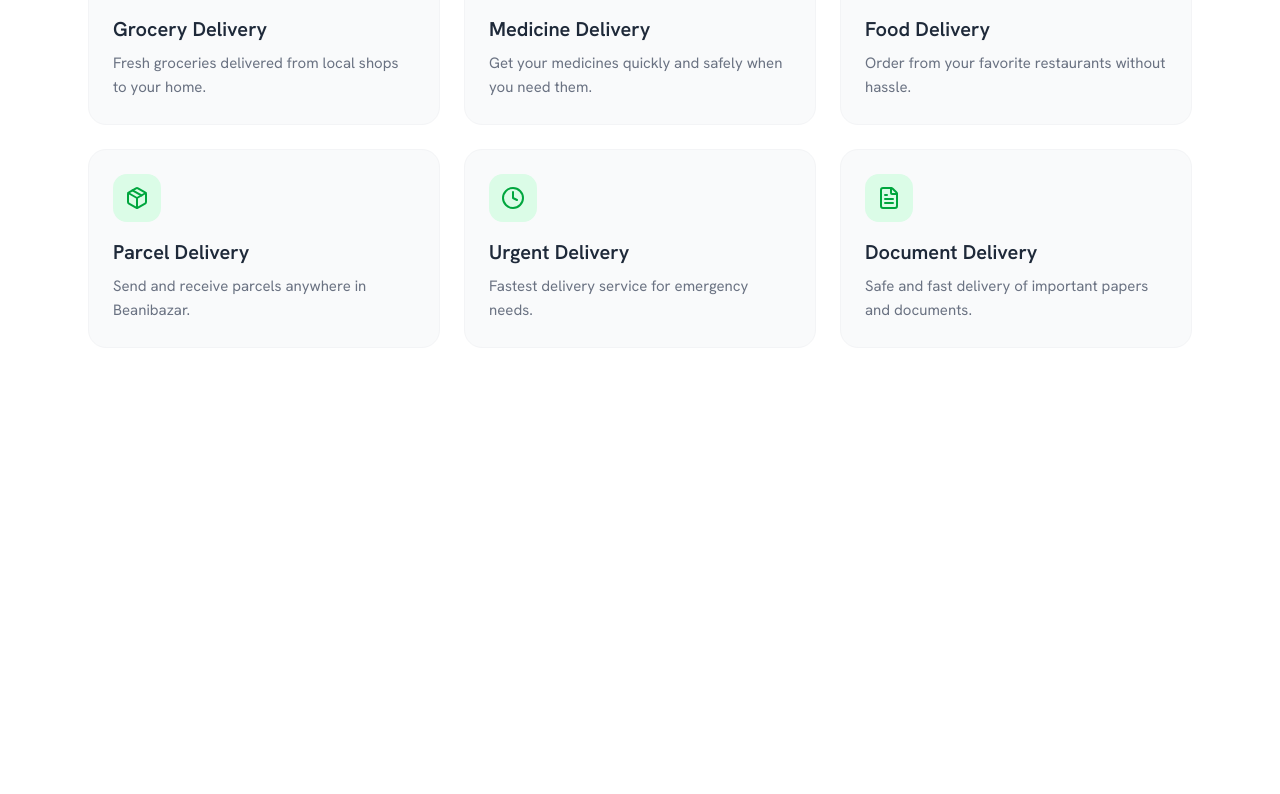
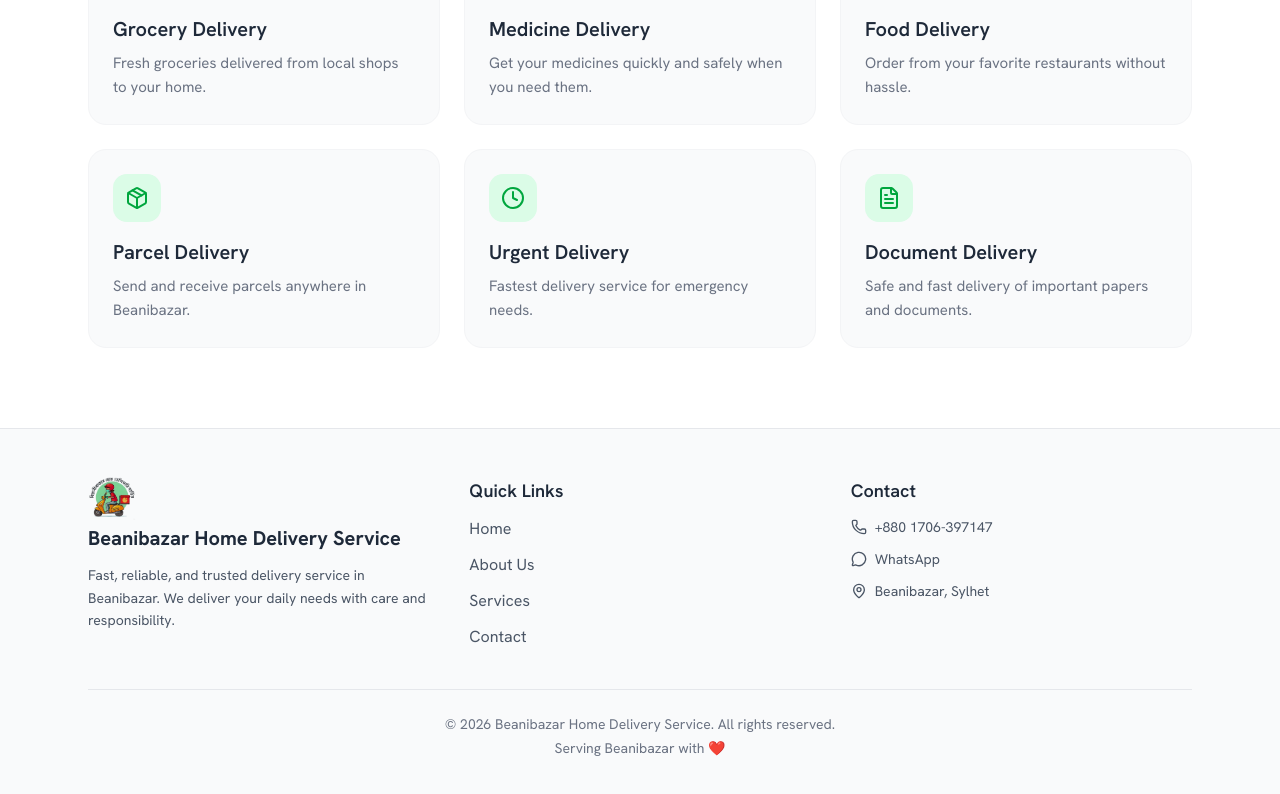
Before and after one commit to ubaidurxdev/Beanibazar-home-delivery-service, a Next.js app: page / in a window 1280 px wide. Shown: the part 1696-2490 px from the top of the page. Before the commit the page ends 2124 px from the top, so only its background shows below. Built offline with nearby package versions, Linux system fonts and the light colour scheme.

Commit message:
add footer section

```diff
--- a/app/page.tsx
+++ b/app/page.tsx
@@ -1,4 +1,5 @@
 import AboutUs from "@/components/layouts/AboutUs";
+import Footer from "@/components/layouts/Footer";
 import Hero from "@/components/layouts/Hero";
 import Navbar from "@/components/layouts/Navbar";
 import Services from "@/components/layouts/Services";
@@ -10,6 +11,7 @@ export default function Home() {
     <Hero/>
     <AboutUs/>
     <Services/>
+    <Footer/>
     </>
   );
 }
--- /dev/null
+++ b/components/layouts/Footer.tsx
@@ -0,0 +1,96 @@
+import { Phone, MessageCircle, MapPin } from "lucide-react";
+import Image from "next/image";
+import Link from "next/link";
+
+const Footer = () => {
+  return (
+    <footer className="bg-gray-50 border-t border-gray-200">
+      <div className="max-w-6xl mx-auto px-6 py-12">
+        <div className="grid md:grid-cols-3 gap-10">
+          {/* Brand */}
+          <div>
+            <Link href="#home" className="text-xl font-bold tracking-tight">
+              <Image src={"/logo.png"} width={48} height={48} alt="Logo" />
+            </Link>
+            <h2 className="text-xl font-bold text-gray-800 mb-3 mt-1">
+              Beanibazar Home Delivery Service
+            </h2>
+            <p className="text-gray-600 text-sm leading-relaxed">
+              Fast, reliable, and trusted delivery service in Beanibazar. We
+              deliver your daily needs with care and responsibility.
+            </p>
+          </div>
+
+          {/* Quick Links */}
+          <div>
+            <h3 className="text-lg font-semibold text-gray-800 mb-3">
+              Quick Links
+            </h3>
+            <ul className="space-y-3 text-gray-600 text-[15">
+              <li>
+                <a href="#about" className="hover:text-green-600 transition">
+                  Home
+                </a>
+              </li>
+              <li>
+                <a href="#about" className="hover:text-green-600 transition">
+                  About Us
+                </a>
+              </li>
+              <li>
+                <a href="#services" className="hover:text-green-600 transition">
+                  Services
+                </a>
+              </li>
+              <li>
+                <a href="#contact" className="hover:text-green-600 transition">
+                  Contact
+                </a>
+              </li>
+            </ul>
+          </div>
+
+          {/* Contact */}
+          <div>
+            <h3 className="text-lg font-semibold text-gray-800 mb-3">
+              Contact
+            </h3>
+
+            <div className="space-y-3 text-sm text-gray-600">
+              <a
+                href="tel:+880XXXXXXXXXX"
+                className="flex items-center gap-2 hover:text-green-600 transition"
+              >
+                <Phone className="w-4 h-4" />
+                +880 1706-397147
+              </a>
+
+              <a
+                href="https://wa.me/8801706397147"
+                target="_blank"
+                className="flex items-center gap-2 hover:text-green-600 transition"
+              >
+                <MessageCircle className="w-4 h-4" />
+                WhatsApp
+              </a>
+
+              <div className="flex items-center gap-2">
+                <MapPin className="w-4 h-4" />
+                Beanibazar, Sylhet
+              </div>
+            </div>
+          </div>
+        </div>
+
+        {/* Bottom */}
+        <div className="mt-10 pt-6 border-t border-gray-200 text-center text-sm text-gray-500">
+          © {new Date().getFullYear()} Beanibazar Home Delivery Service. All
+          rights reserved.
+          <p className="mt-1">Serving Beanibazar with ❤️</p>
+        </div>
+      </div>
+    </footer>
+  );
+};
+
+export default Footer;
--- a/components/layouts/Hero.tsx
+++ b/components/layouts/Hero.tsx
@@ -42,7 +42,7 @@ const Hero = () => {
           {/* Stats */}
           <div className="mt-10 grid grid-cols-3 gap-6 text-center md:text-left">
             <div>
-              <p className="text-2xl font-bold">100+</p>
+              <p className="text-2xl font-bold">400+</p>
               <p className="text-sm text-gray-500">Deliveries</p>
             </div>
             <div>
@@ -50,7 +50,7 @@ const Hero = () => {
               <p className="text-sm text-gray-500">Avg Time</p>
             </div>
             <div>
-              <p className="text-2xl font-bold">⭐ 4.9</p>
+              <p className="text-2xl font-bold">⭐ 4.8</p>
               <p className="text-sm text-gray-500">Rating</p>
             </div>
           </div>
```
